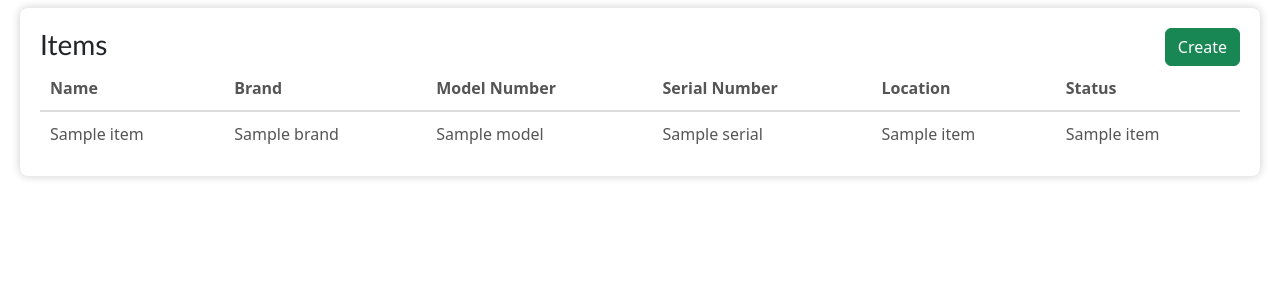
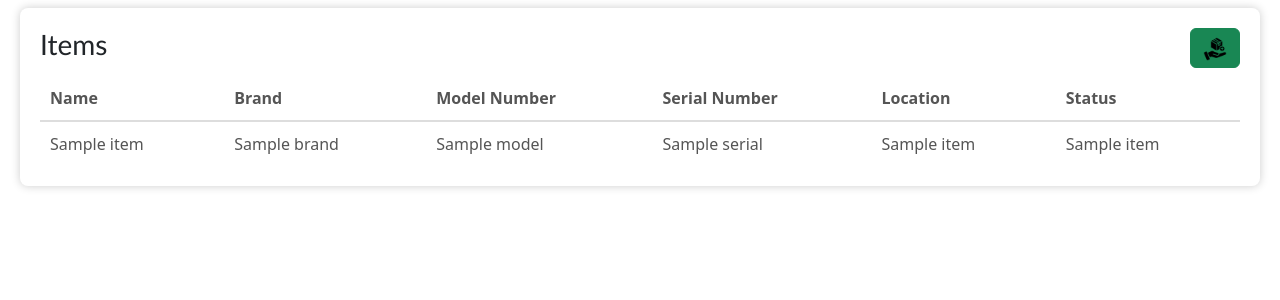
Before and after one commit to Teknicallity/Comp405-Inventory, a Flask app: template app/templates/item_list.html in a window 1280 px wide. Shown: the part 72-372 px from the top of the page. Run offline with Flask 3, Linux system fonts and the light colour scheme; the visitor is signed in with stand-in values (Sample User, id 1); tables that the repository leaves empty hold one stand-in row (values such as "Sample post"); the template is opened without the code that fills it: most values are stand-ins (such as "Sample title", 1, 10 or a date in 2020); some libraries are stand-ins or nearby versions.

Commit message:
Added create item image

```diff
--- a/app/templates/item_list.html
+++ b/app/templates/item_list.html
@@ -12,7 +12,9 @@
             <div class="table-label">
                 <h3>Items</h3>
                 {% if current_user.is_authenticated %}
-                    <a href="{{ url_for('main.create_item') }}" class="btn btn-success" role="button">Create</a>
+                    <a href="{{ url_for('main.create_item') }}" class="btn btn-success btn-block mb-2" role="button">
+                        <img src="{{ url_for('static', filename='images/add-item.png') }}" alt="Add" style="width: 24px; height: 24px;">
+                    </a>
                 {% endif %}
             </div>
             <table>
```
